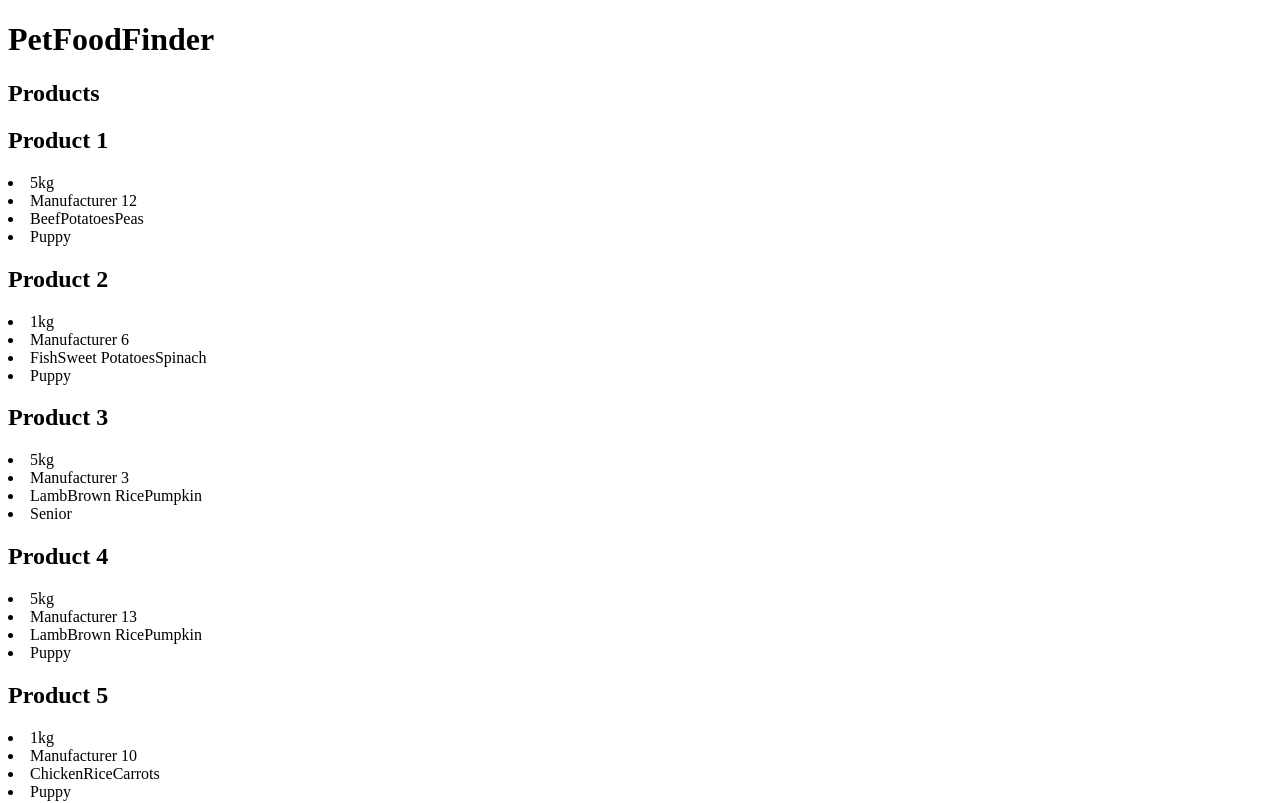
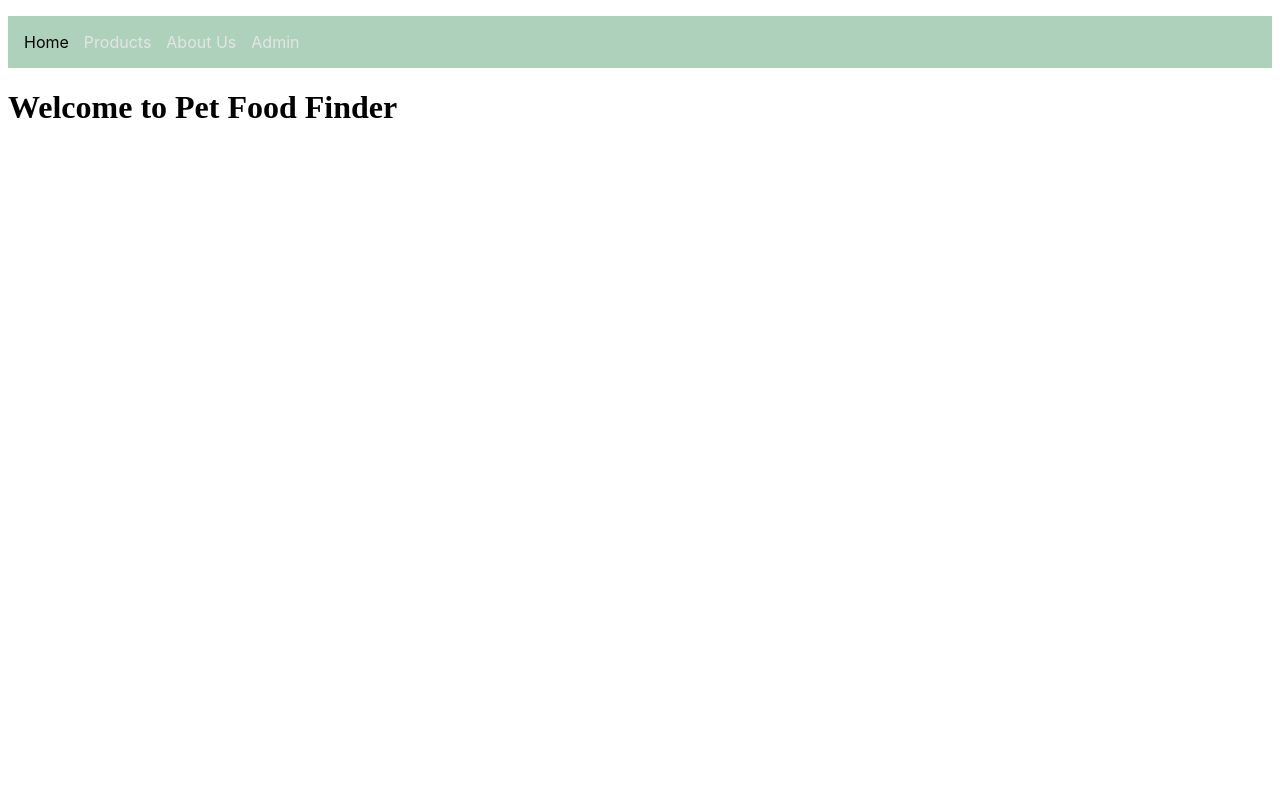
Before and after one commit to lalepi/FinderApp, a React app in the folder pff-frontend/: page / in a window 1280 px wide. Shown: the top 803 px of the page. Built offline with nearby package versions, Linux system fonts and the light colour scheme; data requests are answered from the project's data file; the HTML template or start-up script is replaced by a standard one.

Commit message:
Basic routing and themes for the pages.

```diff
--- a/pff-frontend/package.json
+++ b/pff-frontend/package.json
@@ -14,9 +14,11 @@
         "@emotion/react": "^11.14.0",
         "@emotion/styled": "^11.14.0",
         "@mui/material": "^6.4.1",
+        "@mui/system": "^6.4.1",
         "axios": "^1.7.9",
         "react": "^18.3.1",
-        "react-dom": "^18.3.1"
+        "react-dom": "^18.3.1",
+        "react-router-dom": "^7.1.3"
     },
     "devDependencies": {
         "@eslint/js": "^9.17.0",
--- a/pff-frontend/src/App.tsx
+++ b/pff-frontend/src/App.tsx
@@ -1,36 +1,24 @@
-import { useEffect, useState } from 'react'
-import productsService from './services/Products'
-import { Product } from './types'
+import ProductListPage from './components/Product'
+import AboutUsPage from './components/AboutUs'
+import AdminPage from './components/Admin'
+import MainPage from './components/MainPage'
 
-function App() {
-    const [productList, setProductList] = useState([])
+import { BrowserRouter as Router, Routes, Route } from 'react-router-dom'
+import NavigationBar from './components/NavigationBar'
 
-    useEffect(() => {
-        productsService.getAll().then((products) => {
-            console.log(products)
-            setProductList(
-                products.map((product: Product) => (
-                    <div key={product.id}>
-                        <h2>{product.name}</h2>
-
-                        <li>{product.size}</li>
-                        <li>{product.manufacturer}</li>
-                        <li>{product.ingredients}</li>
-                        <li>{product.age}</li>
-                    </div>
-                ))
-            )
-        })
-    }, [])
-
+const App = () => {
     return (
-        <>
+        <Router>
             <div>
-                <h1>PetFoodFinder</h1>
-                <h2>Products</h2>
-                {productList}
+                <NavigationBar />
+                <Routes>
+                    <Route path="/" element={<MainPage />} />
+                    <Route path="products" element={<ProductListPage />} />
+                    <Route path="aboutus" element={<AboutUsPage />} />
+                    <Route path="admin" element={<AdminPage />} />
+                </Routes>
             </div>
-        </>
+        </Router>
     )
 }
 
--- /dev/null
+++ b/pff-frontend/src/components/AboutUs/index.tsx
@@ -0,0 +1,9 @@
+const AboutUsPage = () => {
+    return (
+        <div>
+            <h1>Welcome to AboutUs page</h1>
+            {/* Add your AboutUs page content here */}
+        </div>
+    )
+}
+export default AboutUsPage
--- /dev/null
+++ b/pff-frontend/src/components/Admin/index.tsx
@@ -0,0 +1,9 @@
+const AdminPage = () => {
+    return (
+        <div>
+            <h1>Welcome to Admin page</h1>
+            {/* Add your Admin page content here */}
+        </div>
+    )
+}
+export default AdminPage
--- /dev/null
+++ b/pff-frontend/src/components/MainPage/index.tsx
@@ -0,0 +1,10 @@
+const MainPage = () => {
+    return (
+        <div>
+            <h1>Welcome to Pet Food Finder</h1>
+            {/* Add your main page content here */}
+        </div>
+    )
+}
+
+export default MainPage
--- /dev/null
+++ b/pff-frontend/src/components/NavigationBar.tsx
@@ -0,0 +1,24 @@
+import { Navbar, Ul, Link } from '../themes/styles/NavigationBarStyles'
+
+const NavigationBar = () => {
+    return (
+        <Navbar>
+            <Ul>
+                <li>
+                    <Link to="/">Home</Link>
+                </li>
+                <li>
+                    <Link to="/products">Products</Link>
+                </li>
+                <li>
+                    <Link to="/aboutus">About Us</Link>
+                </li>
+                <li>
+                    <Link to="/admin">Admin</Link>
+                </li>
+            </Ul>
+        </Navbar>
+    )
+}
+
+export default NavigationBar
--- /dev/null
+++ b/pff-frontend/src/components/Product/index.tsx
@@ -0,0 +1,12 @@
+import ProductList from './productList'
+
+const ProductListPage = () => {
+    return (
+        <div>
+            <h1>Welcome to ProductListPage</h1>
+            <ProductList />
+        </div>
+    )
+}
+
+export default ProductListPage
--- /dev/null
+++ b/pff-frontend/src/components/Product/productList.tsx
@@ -0,0 +1,28 @@
+import { useEffect, useState } from 'react'
+import productsService from '../../services/Products'
+import { Product } from '../../types'
+
+const ProductList = () => {
+    const [products, setProductsList] = useState([])
+
+    useEffect(() => {
+        productsService.getAll().then((products) => {
+            console.log(products)
+            setProductsList(
+                products.map((product: Product) => (
+                    <div key={product.id}>
+                        <h2>{product.name}</h2>
+                        <li>{product.size}</li>
+                        <li>{product.manufacturer}</li>
+                        <li>{product.ingredients}</li>
+                        <li>{product.age}</li>
+                    </div>
+                ))
+            )
+        })
+    }, [])
+
+    return <div>{products}</div>
+}
+
+export default ProductList
--- /dev/null
+++ b/pff-frontend/src/themes/styles/NavigationBarStyles.ts
@@ -0,0 +1,23 @@
+import { styled } from '@mui/system'
+import { NavLink } from 'react-router-dom'
+
+export const Navbar = styled('nav')({
+    backgroundColor: 'rgb(173, 209, 187)',
+})
+
+export const Ul = styled('ul')({
+    display: 'flex',
+    justifyContent: 'start',
+    gap: '15px',
+    padding: '1em',
+    listStyleType: 'none',
+})
+
+export const Link = styled(NavLink)({
+    color: 'rgb(229, 229, 229)',
+    textDecoration: 'none',
+    fontFamily: 'Inter, sans-serif',
+    '&.active': {
+        color: 'rgb(2, 3, 3)',
+    },
+})
```
Also changed, not shown: pff-frontend/src/themes/BrightTheme.ts (added), pff-frontend/src/themes/DarkTheme.ts (added), 1 other file (tests, documents, lock files or other folders).
